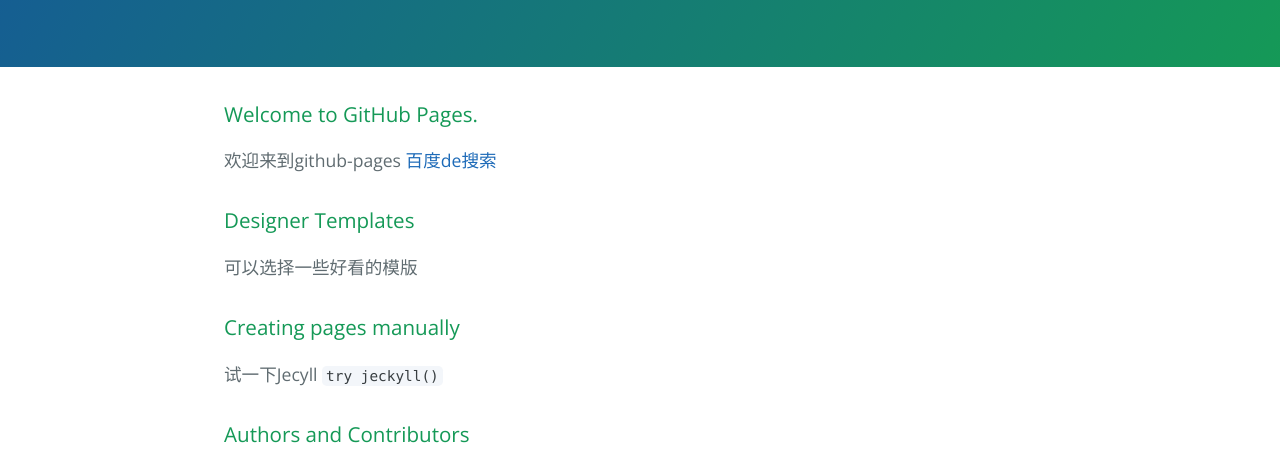
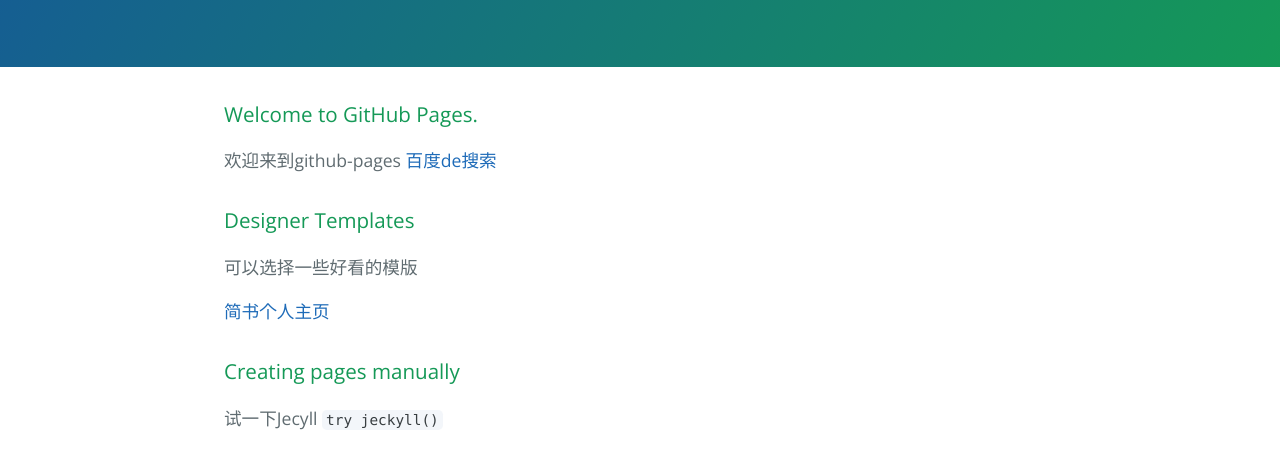
Before and after one commit to lxx2013/lxx2013.github.com, a plain HTML site: page index.html in a window 1280 px wide. Shown: the part 282-742 px from the top of the page. Drawn offline with nearby package versions, Linux system fonts and the light colour scheme.

Commit message:
这次才是加入简书主页的链接

```diff
--- a/index.html
+++ b/index.html
@@ -70,6 +70,7 @@
 <a id="designer-templates" class="anchor" href="#designer-templates" aria-hidden="true"><span aria-hidden="true" class="octicon octicon-link"></span></a>Designer Templates</h3>
 
 <p>可以选择一些好看的模版</p>
+<a href="http://www.jianshu.com/users/4dedf2e03a2d/latest_articles" target="_blank">简书个人主页</a>
 
 <h3>
 <a id="creating-pages-manually" class="anchor" href="#creating-pages-manually" aria-hidden="true"><span aria-hidden="true" class="octicon octicon-link"></span></a>Creating pages manually</h3>
```
